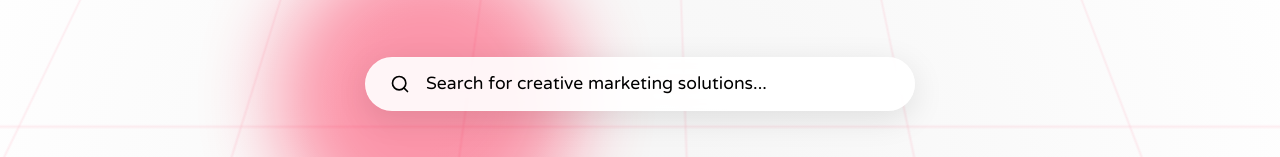
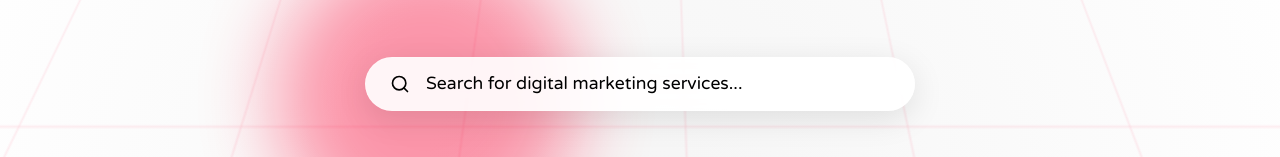
Before and after one commit to phanisri1601/ims-nextjs, a Next.js app: page / in a window 1280 px wide. Shown: the part 179-336 px from the top of the page. Built offline with nearby package versions, Linux system fonts and the light colour scheme.

Commit message:
search bar

```diff
--- a/package.json
+++ b/package.json
@@ -16,7 +16,8 @@
     "postcss": "^8.5.6",
     "react": "19.2.0",
     "react-dom": "19.2.0",
-    "react-icons": "^5.5.0"
+    "react-icons": "^5.5.0",
+    "react-type-animation": "^3.2.0"
   },
   "devDependencies": {
     "@tailwindcss/postcss": "^4",
--- a/src/components/Hero.tsx
+++ b/src/components/Hero.tsx
@@ -1,14 +1,13 @@
 'use client';
 
-import { motion, Variants } from 'framer-motion';
-import { useRef } from 'react';
+import { motion, useReducedMotion, Variants } from 'framer-motion';
 import { FiSearch } from 'react-icons/fi';
+import { TypeAnimation } from 'react-type-animation';
 import styles from './Hero.module.css';
 import Background3D from './Background3D';
 
 export default function Hero() {
-    const searchPhrase = "Search for creative marketing solutions...";
-    const characters = Array.from(searchPhrase);
+    const reduceMotion = useReducedMotion();
 
     const expandVariants: Variants = {
         hidden: {
@@ -27,23 +26,6 @@ export default function Hero() {
                 opacity: { duration: 0.4, delay: 0.3 }
             }
         },
-    };
-
-    const charContainerVariants: Variants = {
-        visible: {
-            transition: {
-                staggerChildren: 0.04,
-                delayChildren: 1.3
-            }
-        }
-    };
-
-    const charVariants: Variants = {
-        hidden: { opacity: 0 },
-        visible: {
-            opacity: 1,
-            transition: { duration: 0.05 }
-        }
     };
 
     const containerVariants: Variants = {
@@ -95,19 +77,30 @@ export default function Hero() {
                         animate="visible"
                     >
                         <FiSearch className={styles.searchIcon} />
-                        <motion.div
-                            className={styles.searchText}
-                            variants={charContainerVariants}
-                            initial="hidden"
-                            animate="visible"
-                        >
-                            {characters.map((char, i) => (
-                                <motion.span key={i} variants={charVariants}>
-                                    {char === " " ? "\u00A0" : char}
-                                </motion.span>
-                            ))}
+                        <div className={styles.searchText}>
+                            {reduceMotion ? (
+                                <span>Search for creative marketing solutions...</span>
+                            ) : (
+                                <TypeAnimation
+                                    sequence={[
+                                        'Search for creative marketing solutions...',
+                                        1200,
+                                        'Search for digital marketing services...',
+                                        1200,
+                                        'Search for branding & design services...',
+                                        1200,
+                                        'Search for offline advertising services...',
+                                        1200,
+                                    ]}
+                                    speed={55}
+                                    deletionSpeed={40}
+                                    repeat={Infinity}
+                                    wrapper="span"
+                                    cursor={false}
+                                />
+                            )}
                             <span className={styles.cursor} />
-                        </motion.div>
+                        </div>
                     </motion.div>
                 </div>
 
```
Also changed, not shown: 1 other file (tests, documents, lock files or other folders).
